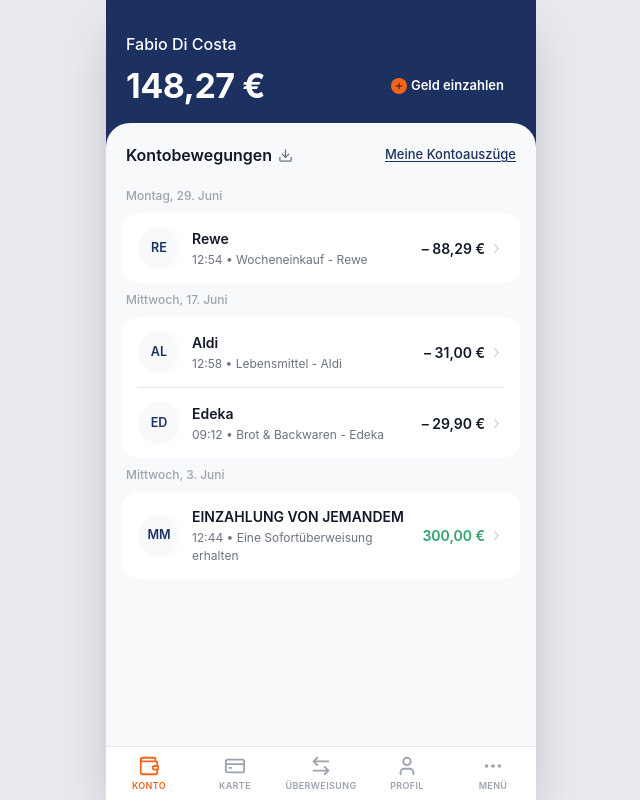
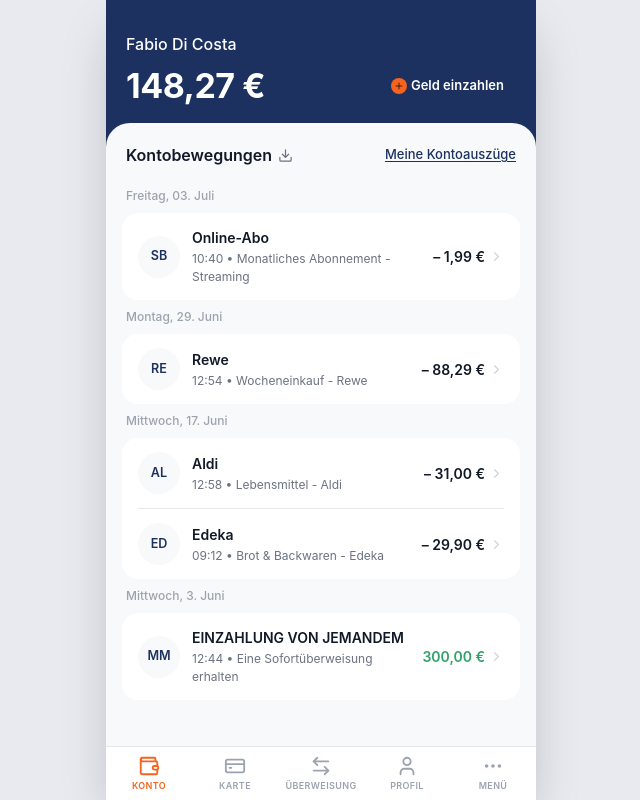
Before and after one commit to Engrfran6/nikel-custom-dash, a Next.js app: page / in a window 1280 px wide. Shown: the whole page, without its empty margins (319-959 px from the left). Built offline with nearby package versions, Linux system fonts and the light colour scheme.

Commit message:
10th commit

```diff
--- a/app/page.tsx
+++ b/app/page.tsx
@@ -50,6 +50,20 @@
 }
 
 const TRANSACTIONS: TxGroup[] = [
+  {
+    date: "Freitag, 03. Juli",
+    items: [
+      {
+        id: 3,
+        initials: "SB",
+        name: "Online-Abo",
+        time: "10:40",
+        desc: "Monatliches Abonnement - Streaming",
+        amount: -1.99,
+      },
+    ],
+  },
+
   {
     date: "Montag, 29. Juni",
     items: [
```
